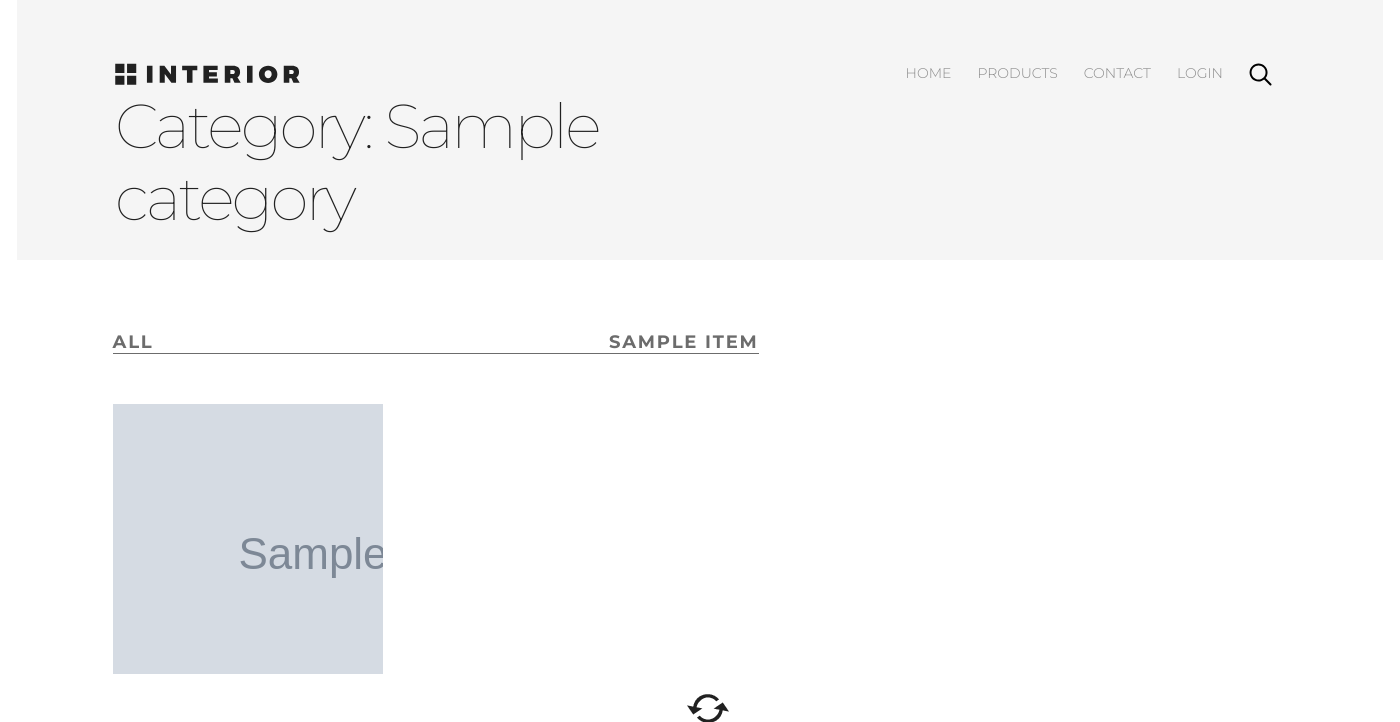
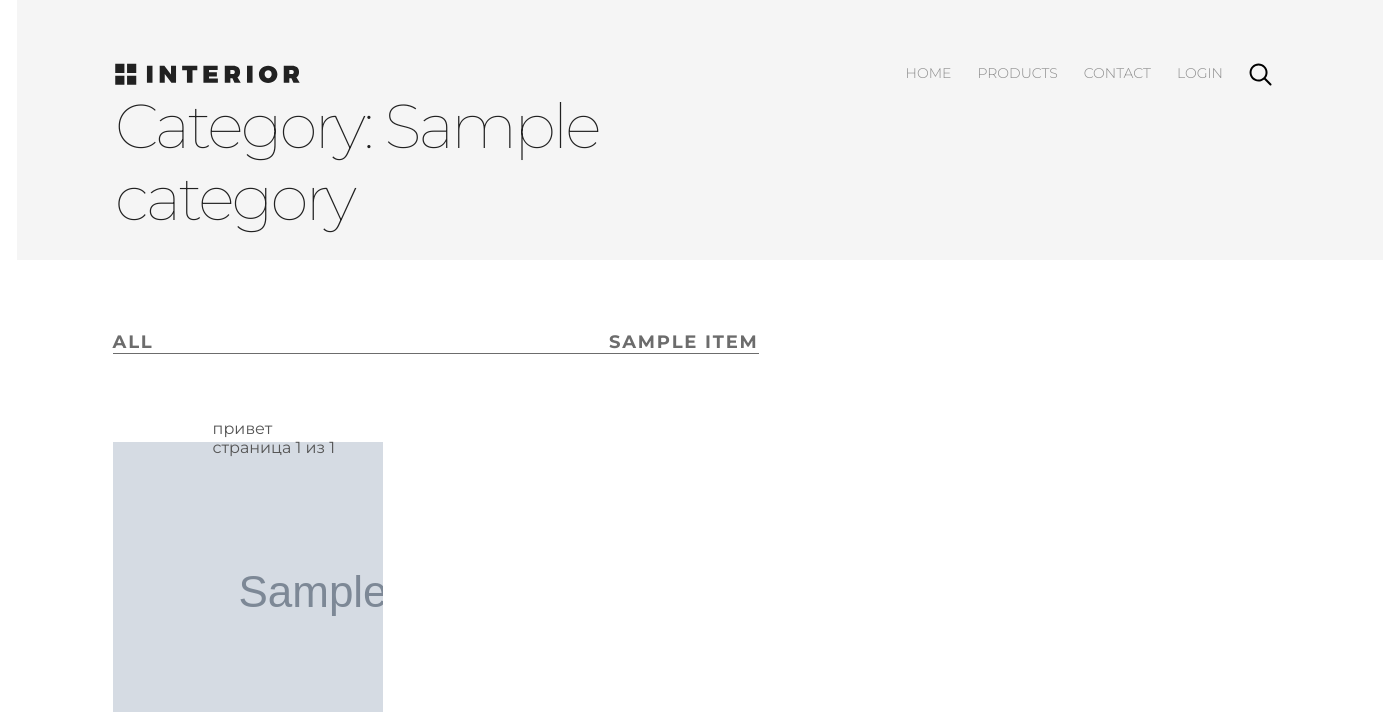
Before and after one commit to Vip324/Shop, a Django app: template mainapp/templates/mainapp/products_list.html in a window 1400 px wide. Shown: the top 722 px of the page. Run offline with Django 3.2, Linux system fonts and the light colour scheme; the template is opened without the code that fills it: most values are stand-ins (such as "Sample title", 1, 10 or a date in 2020); grey boxes marked "Sample" are stand-in pictures; parts of the project's set-up code (start-up, migrations or seed data) failed here and were passed over; some libraries are stand-ins or nearby versions.

Commit message:
pagination

```diff
--- a/mainapp/templates/mainapp/products_list.html
+++ b/mainapp/templates/mainapp/products_list.html
@@ -14,7 +14,31 @@
 
         {% include 'mainapp/include_block/inc__prod_type_menu.html' %}
 
+
+        <div class="paginator">
+            <p>привет</p>
+            {% if products.has_previous %}
+                <a href="{% url 'main:catalog_paginator' category.pk products.previous_page_number %}">
+                    <<<
+                </a>
+            {% endif %}
+
+            <span class="current">страница {{ products.number }} из {{ products.paginator.num_pages }}</span>
+
+            {% if products.has_next %}
+                <a href="{% url 'main:catalog_paginator' category.pk products.next_page_number %}">
+                    >>>
+                </a>
+            {% endif %}
+        </div>
+
+
+
+
+
         <div class="treiding_product_img">
+
+
 
             {% for product in products %}
             <div class="featured_product_block" style="background-image: url(/media/{{ product.image }})">
--- a/mainapp/urls.py
+++ b/mainapp/urls.py
@@ -8,6 +8,7 @@ urlpatterns = [
     #re_path(r'^products/$', mainapp.products, name='products'),
     re_path(r'^product_details/$', mainapp.product_details, name='product_details'),
     re_path(r'^catalog/(?P<pk>\d+)/$', mainapp.catalog, name='catalog'),
+    re_path(r'^catalog/(?P<pk>\d+)/(?P<page>\d+)/$', mainapp.catalog, name='catalog_paginator'),
 
     re_path(r'^product/(?P<pk>\d+)/$', mainapp.product, name='product'),
 
--- a/static/css/style.css
+++ b/static/css/style.css
@@ -1552,3 +1552,18 @@ html, body {
     color: #555;
     text-decoration: none;
 }
+
+.paginator{
+    display: block;
+    position: relative;
+    left: 75px;
+    top: 15px;
+    margin-left: 25px;
+    color: #555;
+    float: left;
+}
+
+.paginator a, .paginator a:visited {
+    color: #555;
+    text-decoration: none;
+}
```
Also changed, not shown: mainapp/templates/mainapp/products.html (+18 -0 lines), mainapp/views.py (+16 -4 lines).
